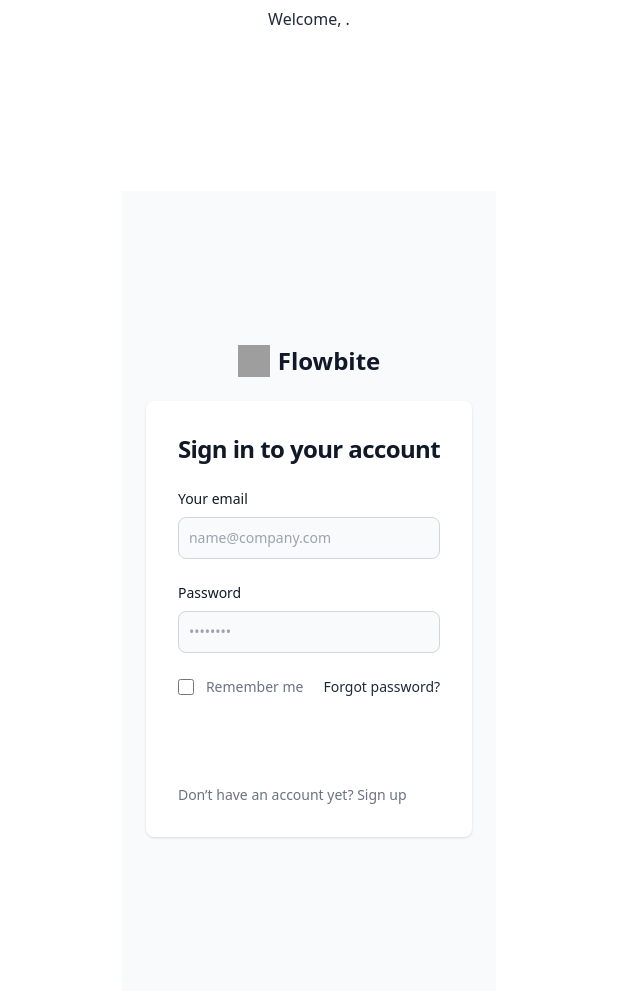
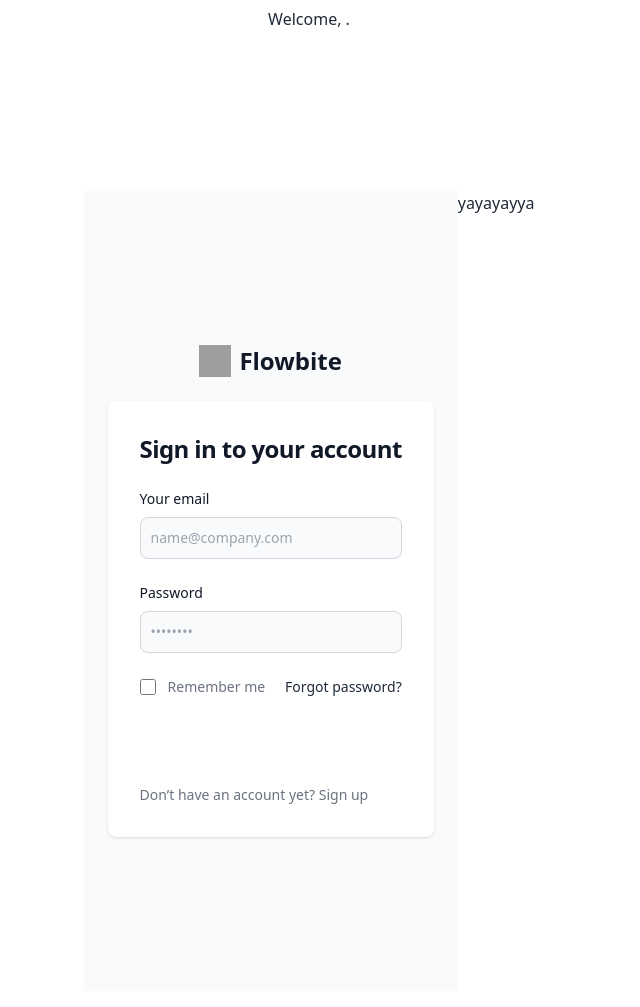
Before and after one commit to cryst221/test_repo_2, a Django app: page / in a window 1280 px wide. Shown: the part 137-1144 px from the top of the page, without its empty margins (331-971 px from the left). Run offline with Django 5.2, Linux system fonts and the light colour scheme; some libraries are stand-ins or nearby versions; grey boxes are pictures that could not be loaded.

Commit message:
commit 1

```diff
--- a/index/templates/index/home.html
+++ b/index/templates/index/home.html
@@ -43,6 +43,7 @@
       </div>
   </div>
 </section>
+yayayayya
 </div>
 
 {% endblock %}
```
